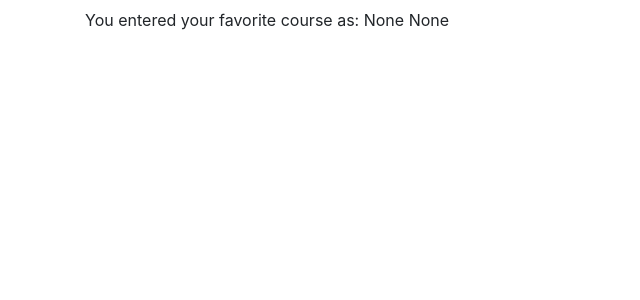
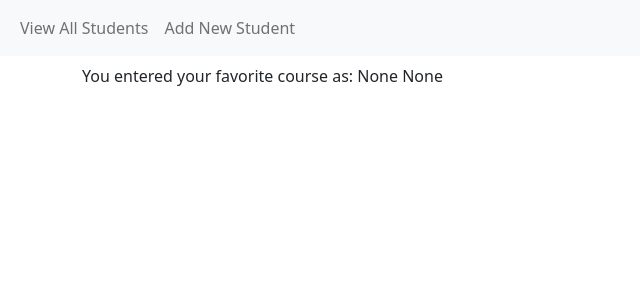
Before and after one commit to asheikh1250/helloWorld, a Flask app: template templates/favorite-course.html in a window 1280 px wide. Shown: the top 300 px of the page, without its empty margins (0-640 px from the left). Run offline with Flask 3, Linux system fonts and the light colour scheme; the template is opened without the code that fills it, so the values that code supplies are empty; some libraries are stand-ins or nearby versions.

Commit message:
replaced app and base file content with those from lecture

```diff
--- a/app.py
+++ b/app.py
@@ -1,25 +1,132 @@
-from flask import Flask, render_template, request
+import os
+from flask import Flask, render_template, request, redirect, url_for, flash
+from models import db, Student, Major
+from datetime import datetime as dt
+
+basedir = os.path.abspath(os.path.dirname(__file__))
 
 app = Flask(__name__)
+app.config['SQLALCHEMY_DATABASE_URI'] = 'sqlite:///' + os.path.join(basedir, 'university.db')
+app.config['SQLALCHEMY_TRACK_MODIFICATIONS'] = False
+app.config['SECRET_KEY'] = 'beyond_course_scope'
+db.init_app(app)
+
+
+@app.route('/student/view')
+def student_view_all():
+    students = Student.query.outerjoin(Major, Student.major_id == Major.major_id) \
+        .add_entity(Major) \
+        .order_by(Student.last_name, Student.first_name) \
+        .all()
+    return render_template('student_view_all.html', students=students)
+
+
+@app.route('/student/view/<int:student_id>')
+def student_view(student_id):
+    student = Student.query.filter_by(student_id=student_id).first()
+    majors = Major.query.order_by(Major.major) \
+        .order_by(Major.major) \
+        .all()
+
+    if student:
+        return render_template('student_entry.html', student=student, majors=majors, action='read')
+
+    else:
+        flash(f'Student attempting to be viewed could not be found!', 'error')
+        return redirect(url_for('student_view_all'))
+
+@app.route('/student/create', methods=['GET', 'POST'])
+def student_create():
+    if request.method == 'GET':
+        majors = Major.query.order_by(Major.major) \
+            .order_by(Major.major) \
+            .all()
+        return render_template('student_entry.html', majors=majors, action='create')
+    elif request.method == 'POST':
+        first_name = request.form['first_name']
+        last_name = request.form['last_name']
+        major_id = request.form['major_id']
+
+        birth_date = request.form['birth_date']
+        is_honors = True if 'is_honors' in request.form else False
+
+        student = Student(first_name=first_name, last_name=last_name, major_id=major_id,
+                          birth_date=dt.strptime(birth_date, '%Y-%m-%d'), is_honors=is_honors)
+        db.session.add(student)
+        db.session.commit()
+        flash(f'{first_name} {last_name} was successfully added!', 'success')
+        return redirect(url_for('student_view_all'))
+
+    flash('Invalid action. Please try again.', 'error')
+    return redirect(url_for('student_view_all'))
+
+
+@app.route('/student/update/<int:student_id>', methods=['GET', 'POST'])
+def student_edit(student_id):
+    if request.method == 'GET':
+        student = Student.query.filter_by(student_id=student_id).first()
+        majors = Major.query.order_by(Major.major) \
+            .order_by(Major.major) \
+            .all()
+
+        if student:
+            return render_template('student_entry.html', student=student, majors=majors, action='update')
+
+        else:
+            flash(f'Student attempting to be edited could not be found!', 'error')
+
+    elif request.method == 'POST':
+        student = Student.query.filter_by(student_id=student_id).first()
+
+        if student:
+            student.first_name = request.form['first_name']
+            student.last_name = request.form['last_name']
+            student.major_id = request.form['major_id']
+            student.birthdate = dt.strptime(request.form['birth_date'], '%Y-%m-%d')
+            student.num_credits_completed = request.form['num_credits_completed']
+            student.gpa = request.form['gpa']
+            student.is_honors = True if 'is_honors' in request.form else False
+
+            db.session.commit()
+            flash(f'{student.first_name} {student.last_name} was successfully updated!', 'success')
+        else:
+            flash(f'Student attempting to be edited could not be found!', 'error')
+
+        return redirect(url_for('student_view_all'))
+
+    return redirect(url_for('student_view_all'))
+
+@app.route('/student/delete/<int:student_id>')
+def student_delete(student_id):
+    student = Student.query.filter_by(student_id=student_id).first()
+
+    if student:
+        db.session.delete(student)
+        db.session.commit()
+        flash(f'{student} was successfully deleted!', 'success')
+    else:
+        flash(f'Delete failed! Student could not be found.', 'error')
+
+    return redirect(url_for('student_view_all'))
+
 
 @app.route('/')
-def base():
-    return render_template('base.html')
+def home():
+    return redirect(url_for('student_view_all'))
 
-@app.route('/about')
-def about():
-    return render_template('about.html')
-
-@app.route('/favorite-course')
-def favorite_course():
-    return render_template('favorite-course.html')
-
-@app.route('/contact', methods=['POST', 'GET'])
-def contact():
-    if request.method == 'POST':
-        return render_template('contact.html', form_submitted=True)
-    else:
-        return render_template('contact.html')
 
 if __name__ == '__main__':
+    with app.app_context():
+        db.create_all()
+
+        # Execute only once! Initial loading of available majors
+        """
+        majors = ['Accounting', 'Finance', 'Information Systems', 'International Business', 'Management', \
+                    'Operations Management & Business Analytics', 'Supply Chain Management']
+        for each_major in majors:
+            print(each_major)
+            amajor = Major(major=each_major)
+            db.session.add(amajor)
+            db.session.commit()
+        """
     app.run()
--- a/templates/base.html
+++ b/templates/base.html
@@ -1,17 +1,32 @@
 <!DOCTYPE html>
 <html lang="en">
-    <head>
-        <meta charset="UTF-8">
-        <meta name="viewport" content="width=device-width, initial-scale=1">
-        <title>{% block page_title %}{% endblock %}</title>
-        <link href="https://stackpath.bootstrapcdn.com/bootstrap/4.3.1/css/bootstrap.min.css" rel="stylesheet" >
-    </head>
+  <head>
+    <meta charset="utf-8">
+    <meta name="viewport" content="width=device-width, initial-scale=1">
+    <title>{% block page_title %}{% endblock %}</title>
+    <link href="https://cdn.jsdelivr.net/npm/bootstrap@5.2.3/dist/css/bootstrap.min.css" rel="stylesheet" integrity="sha384-rbsA2VBKQhggwzxH7pPCaAqO46MgnOM80zW1RWuH61DGLwZJEdK2Kadq2F9CUG65" crossorigin="anonymous">
+  </head>
+  <body>
+  <nav class="navbar navbar-expand-lg navbar-light bg-light">
+  <div class="container-fluid">
+    <div class="collapse navbar-collapse" id="navbarSupportedContent">
+      <ul class="navbar-nav me-auto mb-2 mb-lg-0">
+        <li class="nav-item">
+          <a class="nav-link" href="{{ url_for('student_view_all') }}">View All Students</a>
+        </li>
+        <li class="nav-item">
+          <a class="nav-link" href="{{ url_for('student_create') }}">Add New Student</a>
+        </li>
+      </ul>
+    </div>
+  </div>
+</nav>
 
-    <body>
     <div class="container">
-        <h1> {% block page_header %}{% endblock %} </h1>
+        <h1>{% block page_head %}{% endblock %}</h1>
+
         {% block page_content %}{% endblock %}
     </div>
-    <script src="https://cdn.jsdelivr.net/npm/bootstrap@5.3.0-alpha2/dist/js/bootstrap.bundle.min.js" integrity="sha384-qKXV1j0HvMUeCBQ+QVp7JcfGl760yU08IQ+GpUo5hlbpg51QRiuqHAJz8+BrxE/N" crossorigin="anonymous"></script>
-    </body>
+    <script src="https://cdn.jsdelivr.net/npm/bootstrap@5.2.3/dist/js/bootstrap.bundle.min.js" integrity="sha384-kenU1KFdBIe4zVF0s0G1M5b4hcpxyD9F7jL+jjXkk+Q2h455rYXK/7HAuoJl+0I4" crossorigin="anonymous"></script>
+  </body>
 </html>
```
